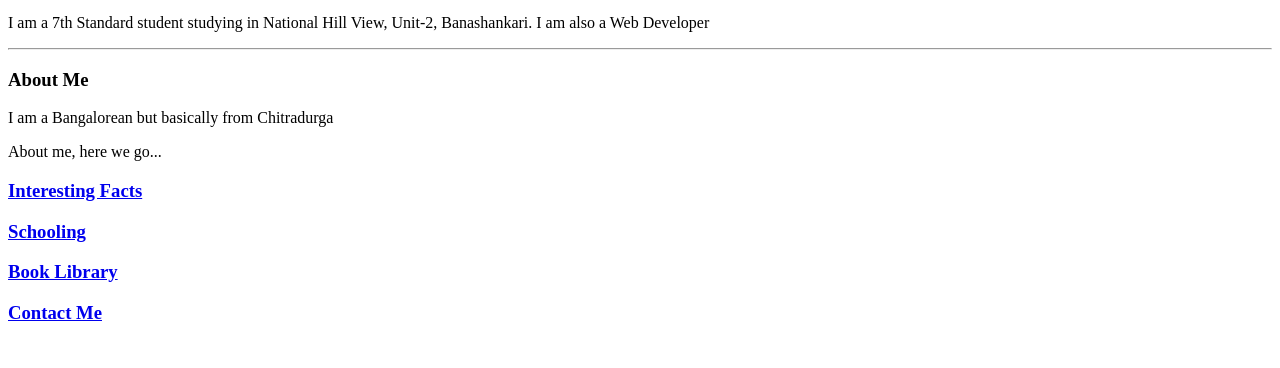
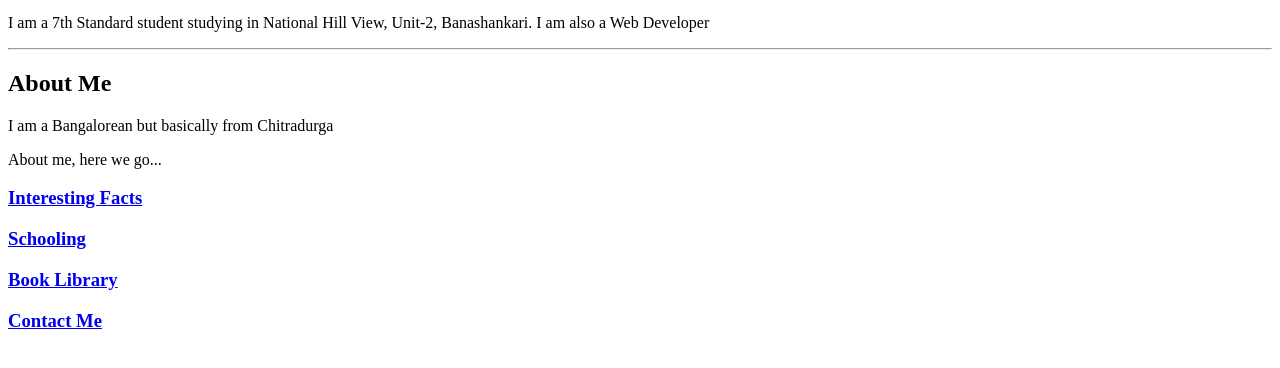
Before and after one commit to dhyang22/mywebsite, a plain HTML site: page index.html in a window 1280 px wide. Shown: the part 312-680 px from the top of the page. Drawn offline with Linux system fonts and the light colour scheme.

Commit message:
Update index.html

```diff
--- a/index.html
+++ b/index.html
@@ -10,7 +10,7 @@
     <p><em>Student and Web Developer</em></p>
     <p>I am a 7th Standard student studying in National Hill View, Unit-2, Banashankari. I am also a Web Developer</p>
     <hr>
-    <h3>About Me</h3>
+    <h2>About Me</h2>
     <p> I am a Bangalorean but basically from Chitradurga</p>
     <p> About me, here we go...</p>
     <h3><a href="facts.html">Interesting Facts</a></h3>
```
